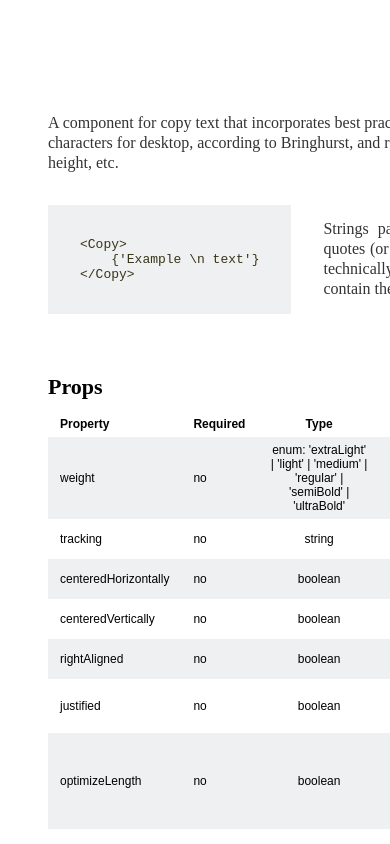
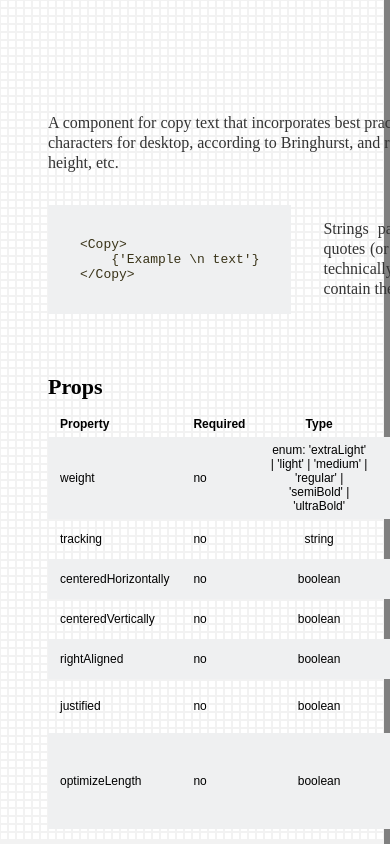
Before and after one commit to mscott5861/trcl, a React (Create React App) app: page / in a window 390 px wide. Shown: the top 844 px of the page. Built offline with nearby package versions, Linux system fonts and the light colour scheme.

Commit message:
Added rudimentary 8px grid component for testing/placement of typography & spacing

```diff
--- a/src/App.js
+++ b/src/App.js
@@ -2,6 +2,7 @@ import React, { Component } from 'react';
 import { ThemeProvider } from 'styled-components'
 import { MainContent, Sidebar, SingleColumnWithSidebar } from './components'
 import { ViewCopy, ViewLeaflet } from './views'
+import { EightPtGrid } from './design'
 
 
 
@@ -30,6 +31,7 @@ class App extends Component {
   render() {
     return (
       <ThemeProvider theme={theme}>
+        <React.Fragment>
         <SingleColumnWithSidebar>
           <Sidebar/>
           <MainContent>
@@ -37,6 +39,8 @@ class App extends Component {
             <ViewLeaflet/>
           </MainContent>
         </SingleColumnWithSidebar>
+        <EightPtGrid/>
+        </React.Fragment>
       </ThemeProvider>
     );
   }
--- /dev/null
+++ b/src/design/EightPtGrid.js
@@ -0,0 +1,55 @@
+import React from 'react'
+import styled from 'styled-components'
+
+const StyledEightPtGrid = styled.div`
+  position: fixed;
+  display: grid;
+  top: 0;
+  left: 0;
+  right: 0;
+  bottom: 0;
+  grid-template-columns: repeat(auto-fit, 8px);
+  grid-template-rows: repeat(auto-fit, 8px);
+  height: 100vh;
+  width: 100vw;
+  background-color: grey;
+  pointer-events: none;
+  z-index: -1;
+
+  .eight-pt-grid-cell {
+    background-color: #fff;
+    box-sizing: border-box;
+    border: .5px solid #f2f2f2;
+  }
+`
+
+export default class EightPtGrid extends React.Component {
+  componentWillMount() {
+  }
+
+  componentDidMount() {
+    window.addEventListener('resize', this.generateRowsAndColumns);
+    this.generateRowsAndColumns();
+  }
+
+  generateRowsAndColumns = () => {
+    let eightPtGrid = document.getElementById('eight-pt-grid');
+    while (eightPtGrid.firstChild) {
+      eightPtGrid.removeChild(eightPtGrid.firstChild);
+    }
+
+    for (let i = 0; i < (window.innerWidth / 8); i++) {
+      for (let j = 0; j < (window.innerHeight / 8); j++) {
+        let div = document.createElement('DIV');
+        div.className='eight-pt-grid-cell';
+        document.getElementById('eight-pt-grid').appendChild(div);
+      }
+    }
+  }
+
+  render() {
+    return (
+      <StyledEightPtGrid id='eight-pt-grid'/>
+    );
+  }
+}
--- /dev/null
+++ b/src/design/index.js
@@ -0,0 +1,5 @@
+import EightPtGrid from './EightPtGrid'
+
+export {
+  EightPtGrid,
+}
```
